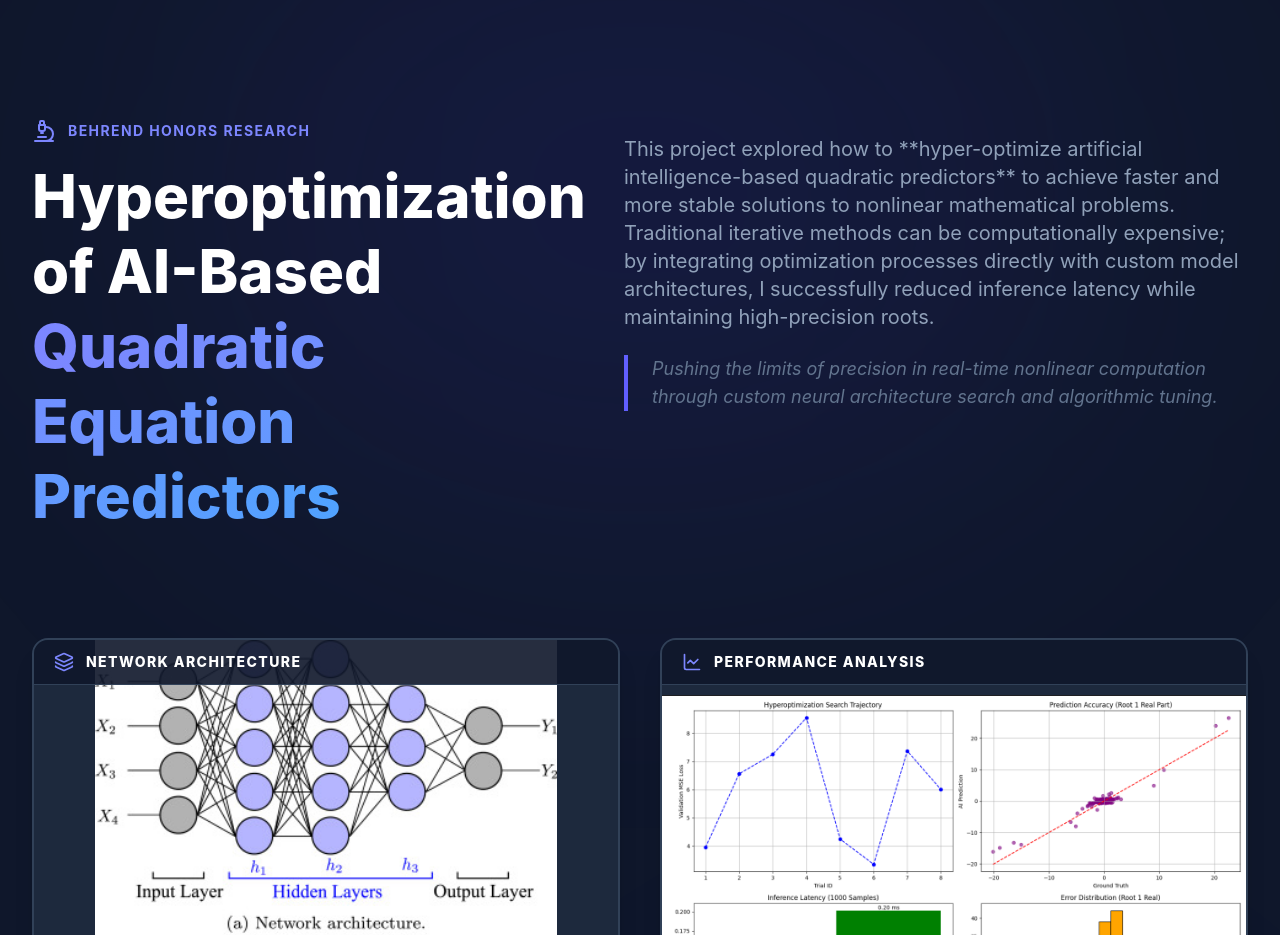
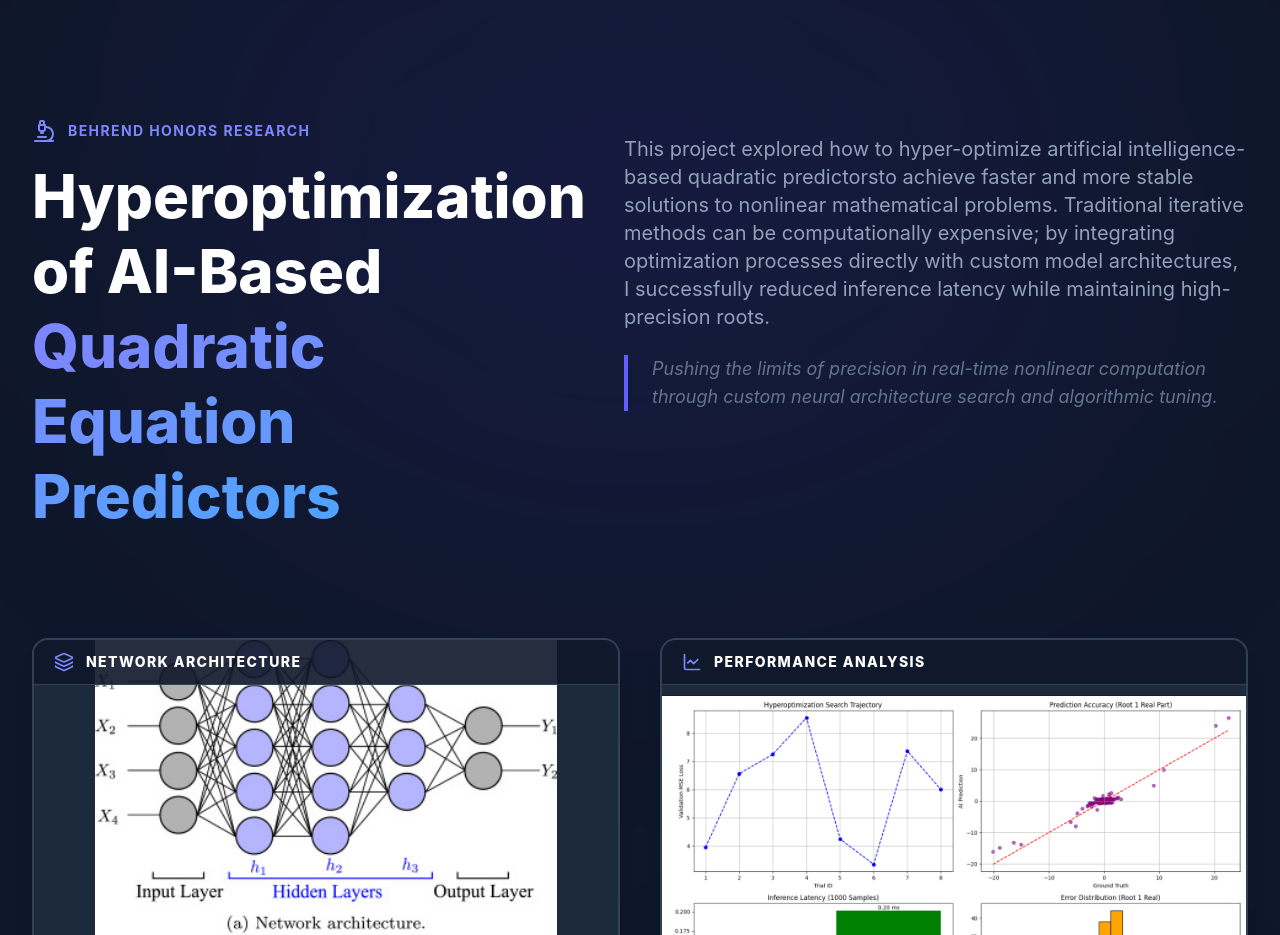
Before and after one commit to AHasenbein/portfolio, a React (Vite) app: page / in a window 1280 px wide. Shown: the part 2900-3835 px from the top of the page. Built offline with nearby package versions, Linux system fonts and the light colour scheme.

Commit message:
name change

```diff
--- a/src/App.jsx
+++ b/src/App.jsx
@@ -154,7 +154,7 @@ const ResearchSection = () => {
                     <div className="flex-1 pt-4">
                         <div className="prose prose-invert prose-lg text-slate-400">
                             <p className="text-xl">
-                                This project explored how to **hyper-optimize artificial intelligence-based quadratic predictors** to achieve faster and more stable solutions to nonlinear mathematical problems. Traditional iterative methods can be computationally expensive; by integrating optimization processes directly with custom model architectures, I successfully reduced inference latency while maintaining high-precision roots.
+                                This project explored how to hyper-optimize artificial intelligence-based quadratic predictorsto achieve faster and more stable solutions to nonlinear mathematical problems. Traditional iterative methods can be computationally expensive; by integrating optimization processes directly with custom model architectures, I successfully reduced inference latency while maintaining high-precision roots.
                             </p>
                             <p className="text-lg border-l-4 border-indigo-500 pl-6 italic text-slate-500 mt-6">
                                 Pushing the limits of precision in real-time nonlinear computation through custom neural architecture search and algorithmic tuning.
```
